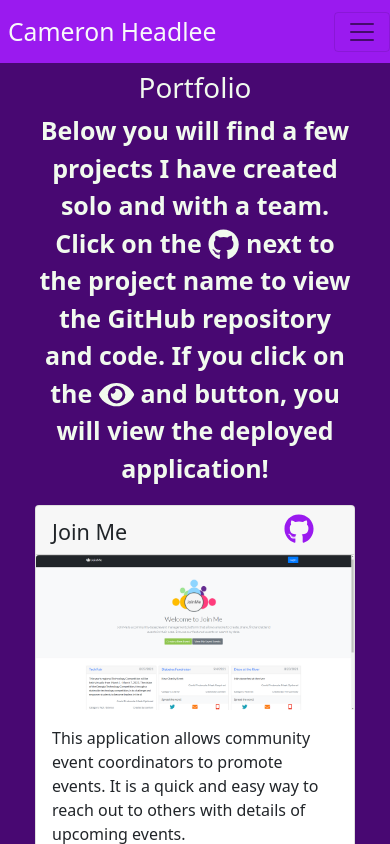
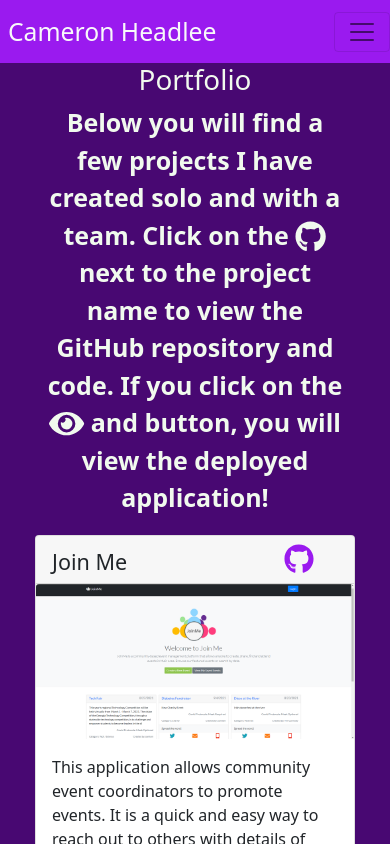
Before and after one commit to CameronHeadlee/R-Portfolio, a React (Create React App) app: page /Portfolio in a window 390 px wide. Shown: the top 844 px of the page. Built offline with nearby package versions, Linux system fonts and the light colour scheme.

Commit message:
added grid to make page mobile responsive.

```diff
--- a/src/components/pages/Portfolio.js
+++ b/src/components/pages/Portfolio.js
@@ -8,10 +8,18 @@
     return (
       <>
         <div className='main'>
-          <h1 className='d-flex justify-content-center pt-2'>Portfolio</h1>
+          <div className='container'>
+            <div className='row'>
+              <div className='col d-flex justify-content-center'>
+              <h1>Portfolio</h1>
+              </div>
+              </div>
+            <div className='col d-flex justify-content-center'>
             <p className='description'>Below you will find a few projects I have created solo and with a team. Click on the <FontAwesomeIcon icon={['fab', 'github']} size='lg'/> next to the project name to view the GitHub repository and code. If you click on the <FontAwesomeIcon icon='eye' size='lg' /> and button, you will view the deployed application!</p>
+            </div>
               {props.children}
-                <div className='d-flex justify-content-end'>
+                <div className='row'>
+                  <div className='col d-flex justify-content-end'>
                   <Link to="/Contact">
                     <Button className="contact" variant='outline-three'>
                       Contact
@@ -19,6 +27,8 @@
                     </Button>
                   </Link>
                 </div>
+              </div>
+            </div>
         </div>
       </>
     );
```
